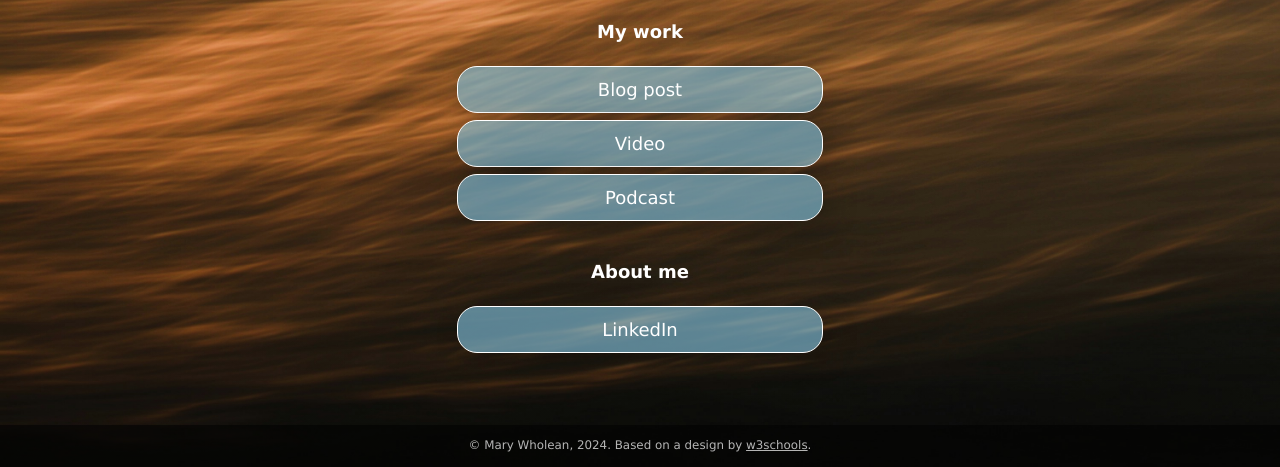
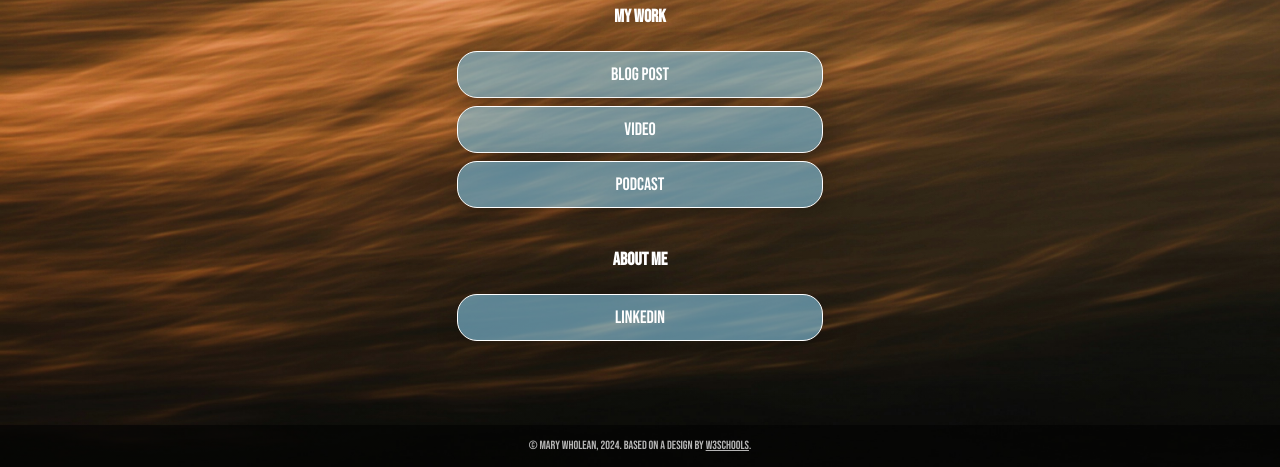
Before and after one commit to wholeanm/wholeanm.github.io, a plain HTML site: page index.html in a window 1280 px wide. Shown: the part 333-800 px from the top of the page. Drawn offline with Linux system fonts and the light colour scheme.

Commit message:
Fonts
Changed font

```diff
--- a/css/style.css
+++ b/css/style.css
@@ -34,7 +34,7 @@ body {
     background-attachment: fixed;
     /* Resizes the background image to cover the entire container */
     background-size: cover;
-    font-family: Futura, Verdana, sans-serif;
+    font-family: "Bebas Neue", sans-serif;
     line-height: 1.5;
     font-size: 18px;
     display: flex;
--- a/index.html
+++ b/index.html
@@ -8,6 +8,9 @@
   <!-- Add your name below -->
   <title>Mary Wholean</title>
   <link rel="stylesheet" href="css/style.css">
+  <link rel="preconnect" href="https://fonts.googleapis.com">
+<link rel="preconnect" href="https://fonts.gstatic.com" crossorigin>
+<link href="https://fonts.googleapis.com/css2?family=Bebas+Neue&display=swap" rel="stylesheet">
 </head>
 
 <body class="main-text-color">
```
